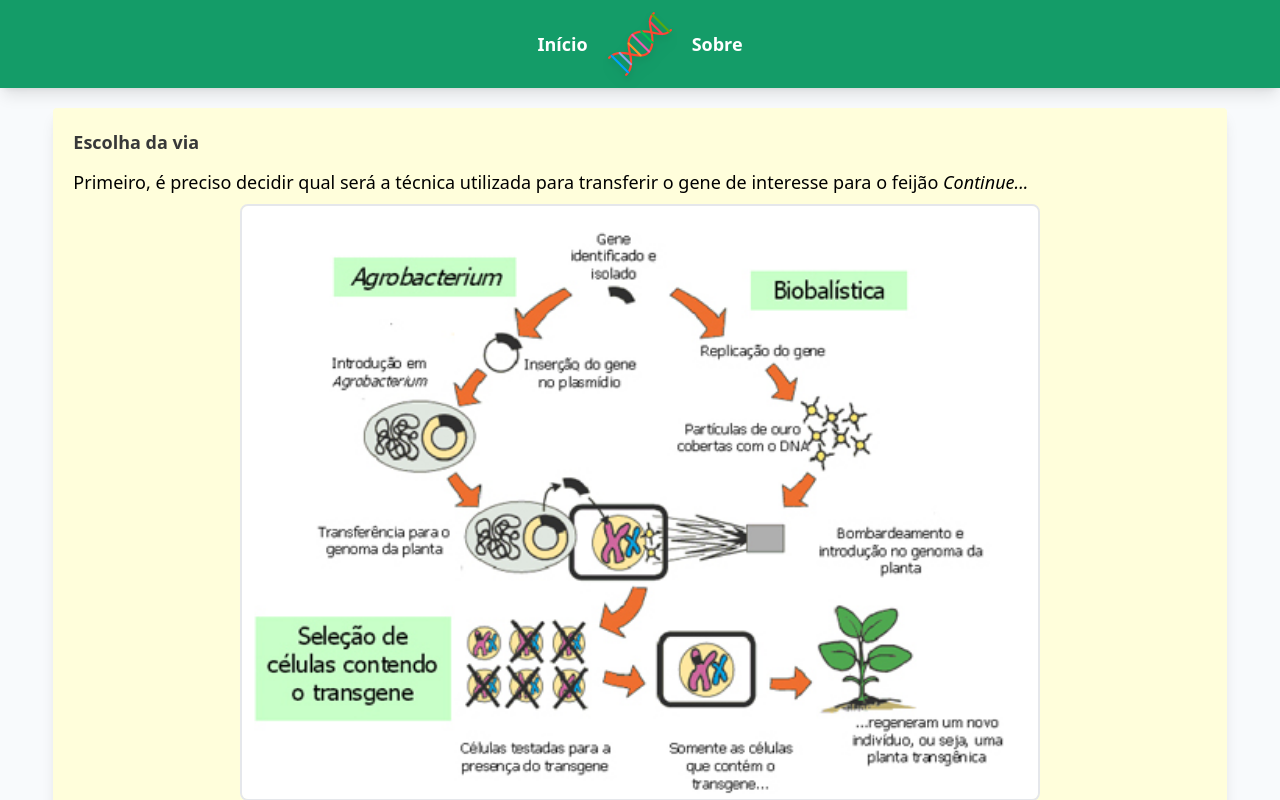
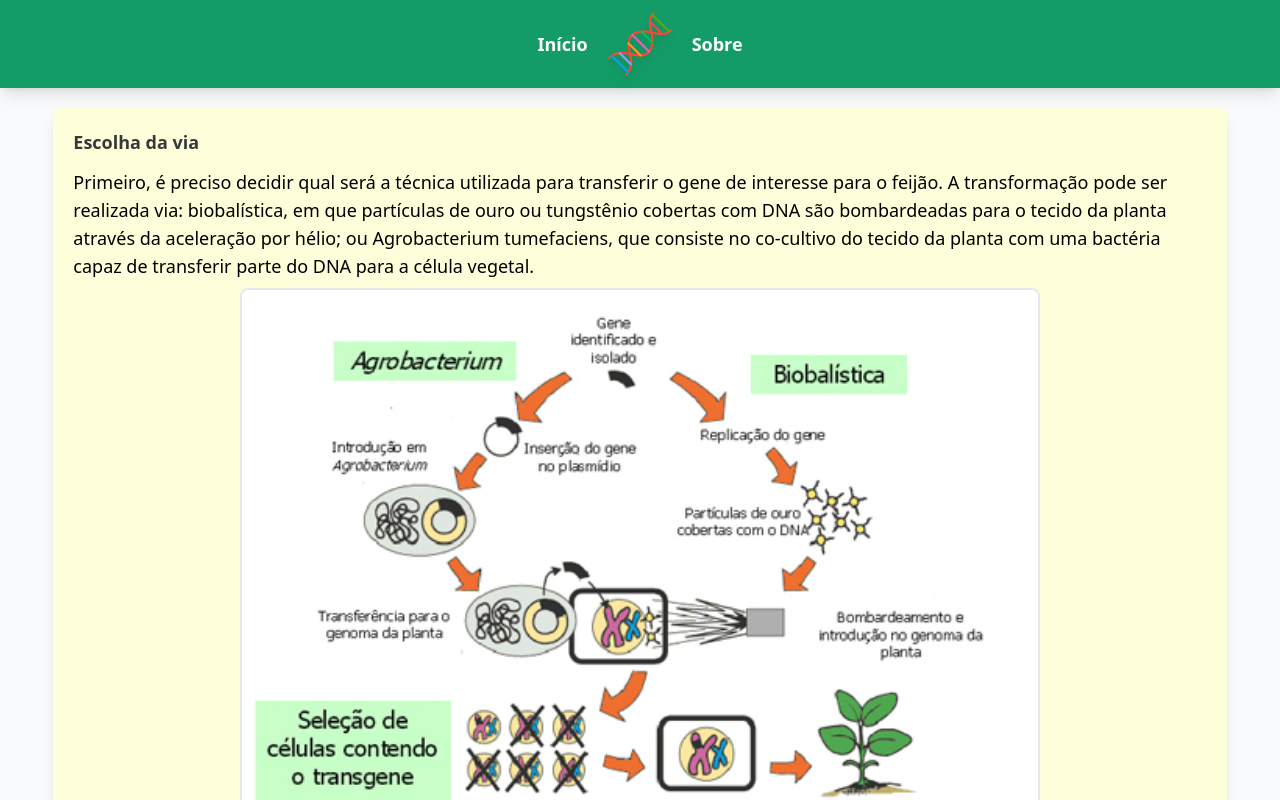
Before and after one commit to BCampanha/extensao-biomol, a Vue app: page /1 in a window 1280 px wide. Shown: the top 800 px of the page. Built offline with nearby package versions, Linux system fonts and the light colour scheme.

Commit message:
Refatoração de passar texto apenas para telas menores

```diff
--- a/src/components/JanelaQuestao.vue
+++ b/src/components/JanelaQuestao.vue
@@ -77,10 +77,16 @@ export default {
       return "/1"
     },
     orientacoesTextoExibido() {
-        return this.orientacoes.split(". ")[this.parte]
+      if (window.innerWidth < 1000) {
+        return this.orientacoes.split('. ')[this.parte]
+      }
+      return this.orientacoes
     },
     partesMax() {
-      return this.orientacoes.split(". ").length - 1
+      if (window.innerWidth < 1000) {
+        return this.orientacoes.split('. ').length - 1
+      }
+      return 0
     }
   },
   methods: {
```
Also changed, not shown: src/views/BemVindo.vue (+1 -7 lines).
